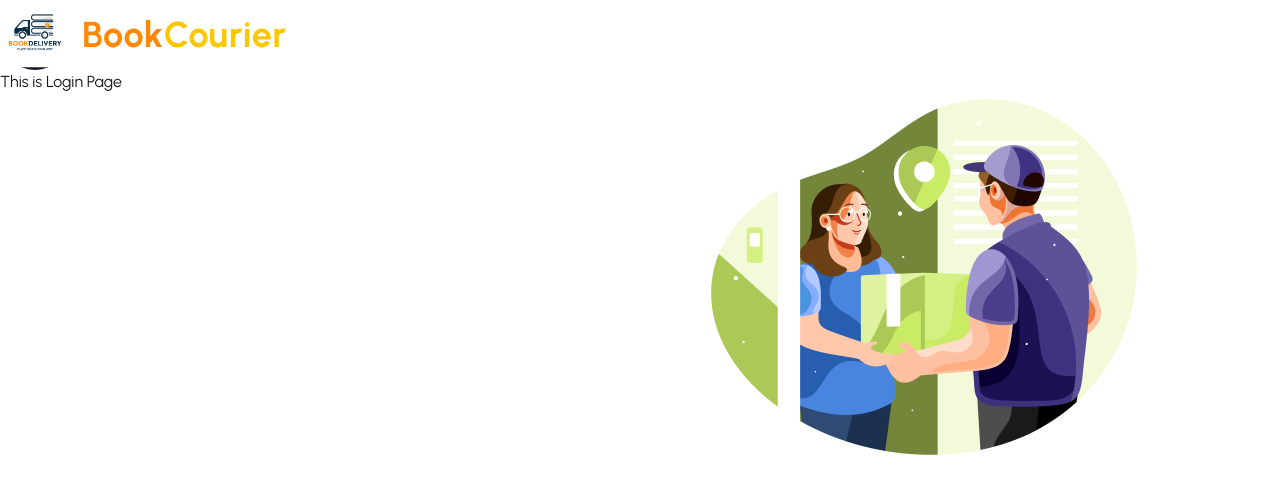
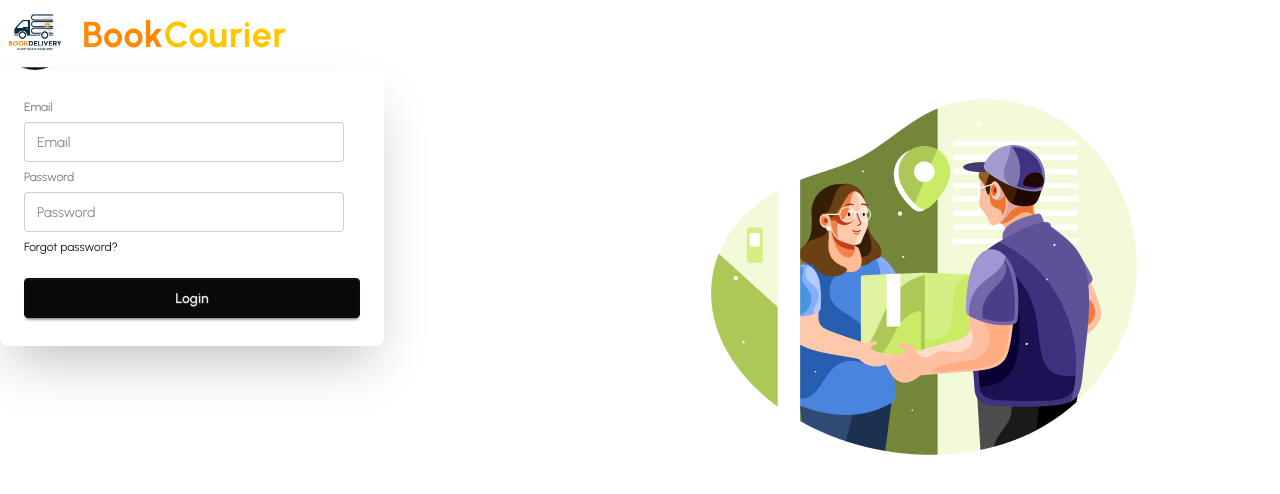
Before and after one commit to kanon8888/book-courier-client, a React (Vite) app: page /login in a window 1280 px wide. Shown: the top 494 px of the page. Built offline with nearby package versions, Linux system fonts and the light colour scheme; no server answers.

Commit message:
nigen commit

```diff
--- a/src/hooks/useAuth/useAuth.jsx
+++ b/src/hooks/useAuth/useAuth.jsx
@@ -1,11 +1,9 @@
-import React from 'react';
+import React, { use } from 'react';
+import { AuthContext } from '../../context/AuthContext/AuthContext';
 
 const useAuth = () => {
-    return (
-        <div>
-
-        </div>
-    );
+    const authInfo = use(AuthContext);
+    return authInfo;
 };
 
 export default useAuth;
--- a/src/pages/Auth/Login/Login.jsx
+++ b/src/pages/Auth/Login/Login.jsx
@@ -1,9 +1,29 @@
 import React from 'react';
+import { useForm } from 'react-hook-form';
 
 const Login = () => {
+    const { register } = useForm();
+
+
+
+
+
     return (
         <div>
-            <h2>This is Login Page</h2>
+            <div className="card bg-base-100 w-full max-w-sm shrink-0 shadow-2xl">
+                <form className="card-body">
+                    <fieldset className="fieldset">
+                        {/* email  */}
+                        <label className="label">Email</label>
+                        <input type="email" {...register('email')} className="input" placeholder="Email" />
+                        {/* password  */}
+                        <label className="label">Password</label>
+                        <input type="password" {...register('password')} className="input" placeholder="Password" />
+                        <div><a className="link link-hover">Forgot password?</a></div>
+                        <button className="btn btn-neutral mt-4">Login</button>
+                    </fieldset>
+                </form>
+            </div>
         </div>
     );
 };
--- a/src/pages/Auth/Register/Register.jsx
+++ b/src/pages/Auth/Register/Register.jsx
@@ -11,6 +11,8 @@
     return (
         <div>
             <form onSubmit={handleSubmit(handleRegistration)}>
+                <div className="card bg-base-100 w-full max-w-sm shrink-0 shadow-2xl">
+                    <div className="card-body"></div>
 
                     <fieldset className="fieldset">
                         {/**email */}
@@ -39,7 +41,7 @@
                         <div><a className="link link-hover">Forgot password?</a></div>
                         <button className="btn btn-neutral mt-4">Login</button>
                     </fieldset>
-
+                </div>
             </form>
         </div>
     );
--- a/src/routers/Router.jsx
+++ b/src/routers/Router.jsx
@@ -3,8 +3,8 @@
 import Home from "../pages/Home/Home/Home";
 import Coverage from "../pages/Coverage/Coverage";
 import AuthLayout from "../layout/AuthLayout";
+import Register from "../pages/Auth/Register/Register";
 import Login from "../pages/Auth/Login/Login";
-import Register from "../pages/Auth/Register/Register";
 
 export const router = createBrowserRouter([
     {
```
Lines whose indentation alone changed are shown as unchanged.
